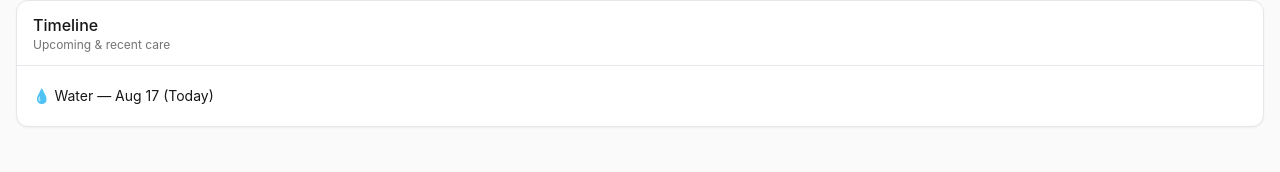
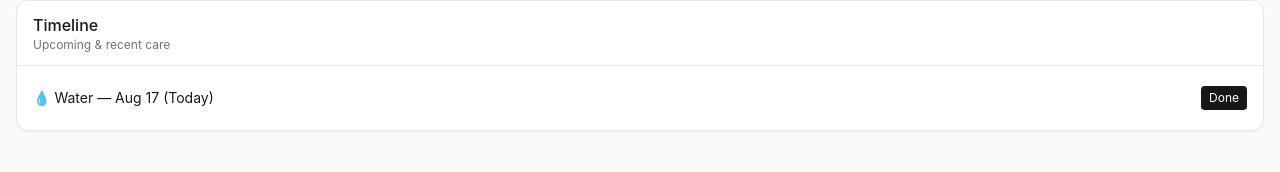
Before and after one commit to osmond/kaymaria, a Next.js app: page /app/plants/p1 in a window 1280 px wide. Both pictures are taken after a click on the button "Timeline". Shown: the part 397-569 px from the top of the page. Built offline with nearby package versions, Linux system fonts and the light colour scheme.

Commit message:
feat: add inline task completion with undo

```diff
--- a/app/app/plants/[id]/PlantDetailClient.tsx
+++ b/app/app/plants/[id]/PlantDetailClient.tsx
@@ -33,6 +33,7 @@ export default function PlantDetailClient({ plant }: { plant: { id: string; name
   const [tab, setTab] = useState<"stats" | "timeline" | "notes" | "photos">("stats");
   const [notes, setNotes] = useState<Note[]>([]);
   const [noteText, setNoteText] = useState("");
+  const [undo, setUndo] = useState<{ task: TaskDTO; timer: ReturnType<typeof setTimeout> } | null>(null);
 
   const fmt = (d: Date) => new Intl.DateTimeFormat(undefined, { month: "short", day: "numeric" }).format(d);
 
@@ -76,6 +77,35 @@ export default function PlantDetailClient({ plant }: { plant: { id: string; name
       const r2 = await fetch(`/api/tasks?window=365d`, { cache: "no-store" });
       if (r2.ok) setAllTasks(await r2.json());
     } catch { /* keep UX smooth in mock */ }
+  };
+
+  const markTaskDone = (t: TaskDTO) => {
+    // Optimistically remove from list
+    setAllTasks(ts => (ts ?? []).filter(x => x.id !== t.id));
+    if (undo?.timer) clearTimeout(undo.timer);
+    const timer = setTimeout(async () => {
+      try {
+        await fetch(`/api/tasks/${encodeURIComponent(t.id)}`, {
+          method: "PATCH",
+          headers: { "Content-Type": "application/json" },
+          body: JSON.stringify({ status: "done" }),
+        });
+        const r = await fetch(`/api/tasks?window=365d`, { cache: "no-store" });
+        if (r.ok) setAllTasks(await r.json());
+      } catch {}
+      setUndo(null);
+    }, 5000);
+    setUndo({ task: t, timer });
+  };
+
+  const undoLast = () => {
+    if (!undo) return;
+    clearTimeout(undo.timer);
+    setAllTasks(ts => {
+      const arr = [...(ts ?? []), undo.task];
+      return arr.sort((a, b) => new Date(a.dueAt).getTime() - new Date(b.dueAt).getTime());
+    });
+    setUndo(null);
   };
 
   const addNote = async () => {
@@ -195,19 +225,39 @@ export default function PlantDetailClient({ plant }: { plant: { id: string; name
               {err && <li className="py-3 text-red-600">{err}</li>}
               {!err && plantTasks.length === 0 && <li className="py-3 text-neutral-500">No tasks yet</li>}
               {!err && plantTasks.map(t => (
-                <li key={t.id} className="py-3 border-b last:border-b-0">
-                  {t.type === "water" ? "💧" : t.type === "fertilize" ? "🧪" : "🪴"}{" "}
-                  {t.type === "water" ? "Water" : t.type === "fertilize" ? "Fertilize" : "Repot"} —{" "}
-                  {new Intl.DateTimeFormat(undefined, { month:"short", day:"numeric" }).format(new Date(t.dueAt))}
-                  {(() => {
-                    const d = new Date(t.dueAt); const today = new Date();
-                    const diff = Math.round((new Date(d.getFullYear(), d.getMonth(), d.getDate()).getTime() -
-                                             new Date(today.getFullYear(), today.getMonth(), today.getDate()).getTime())/86400000);
-                    return diff > 0 ? ` (In ${diff}d)` : diff === 0 ? " (Today)" : "";
-                  })()}
+                <li key={t.id} className="py-3 border-b last:border-b-0 flex items-center justify-between">
+                  <span>
+                    {t.type === "water" ? "💧" : t.type === "fertilize" ? "🧪" : "🪴"}{" "}
+                    {t.type === "water" ? "Water" : t.type === "fertilize" ? "Fertilize" : "Repot"} —{" "}
+                    {new Intl.DateTimeFormat(undefined, { month: "short", day: "numeric" }).format(new Date(t.dueAt))}
+                    {(() => {
+                      const d = new Date(t.dueAt);
+                      const today = new Date();
+                      const diff = Math.round(
+                        (new Date(d.getFullYear(), d.getMonth(), d.getDate()).getTime() -
+                          new Date(today.getFullYear(), today.getMonth(), today.getDate()).getTime()) /
+                          86400000
+                      );
+                      return diff > 0 ? ` (In ${diff}d)` : diff === 0 ? " (Today)" : "";
+                    })()}
+                  </span>
+                  <button
+                    onClick={() => markTaskDone(t)}
+                    className="ml-2 px-2 py-1 text-xs rounded bg-neutral-900 text-white"
+                  >
+                    Done
+                  </button>
                 </li>
               ))}
             </ul>
+            {undo && (
+              <div className="px-4 py-2 text-xs flex items-center justify-between border-t bg-neutral-50">
+                <span>Task marked done.</span>
+                <button onClick={undoLast} className="text-blue-600">
+                  Undo
+                </button>
+              </div>
+            )}
           </section>
         )}
 
```
Also changed, not shown: 2 other files (tests, documents, lock files or other folders).
